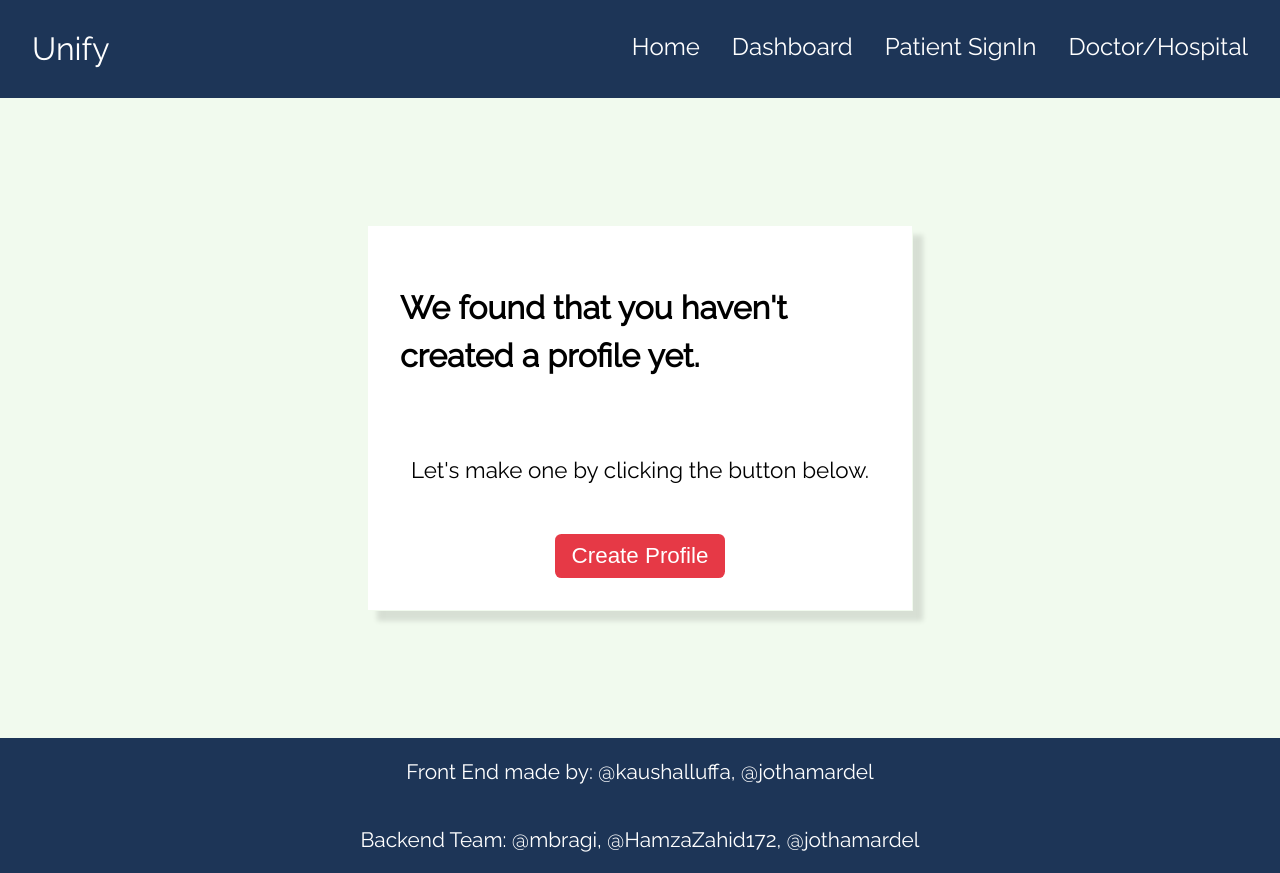
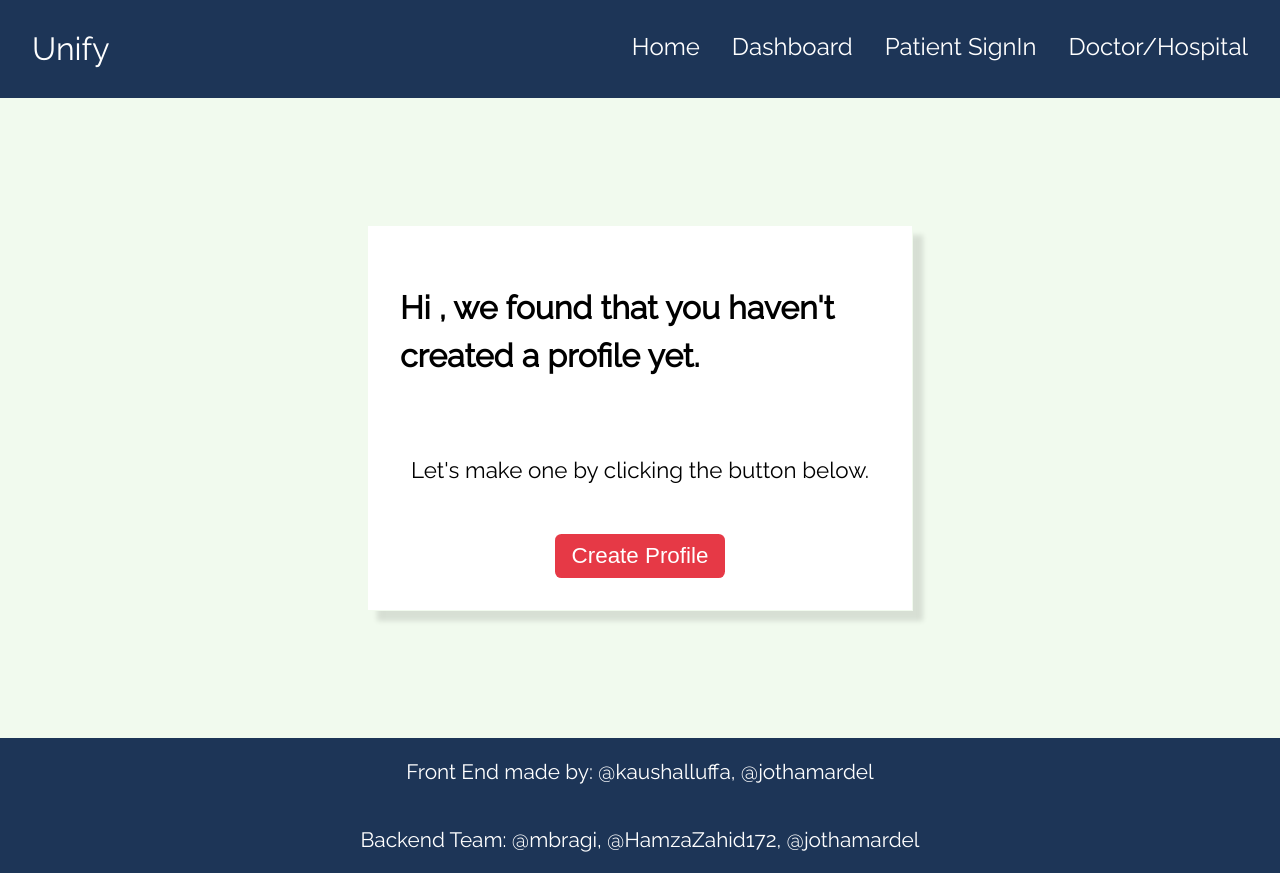
Before and after one commit to jothamardel/health-tech-fe, a React (Create React App) app: page /dashboard in a window 1280 px wide. Built offline with nearby package versions, Linux system fonts and the light colour scheme.

Commit message:
chore: updating dashboard with username

```diff
--- a/src/components/Dashboard/Dashboard.jsx
+++ b/src/components/Dashboard/Dashboard.jsx
@@ -1,15 +1,23 @@
-import React from "react";
+import React, { useEffect, useState } from "react";
 import { Link } from "react-router-dom";
 import "./Dashboard.scss";
 const Dashboard = () => {
+  const [user, setUser] = useState(null);
   const isPatient = false;
+
+
+  useEffect(() => {
+    const userDetails = localStorage.getItem("user");
+    setUser(JSON.parse(userDetails));
+  }, [])
+
   return (
     <>
       {!isPatient && (
         <div className="dashboard-modal">
           <div className="modal">
             <div className="modal__card">
-              <h2>We found that you haven't created a profile yet.</h2>
+              <h2>Hi {user && user?.fullName}, we found that you haven't created a profile yet.</h2>
               <p>Let's make one by clicking the button below.</p>
               <button>
                 <Link to="/profile">Create Profile</Link>
```
